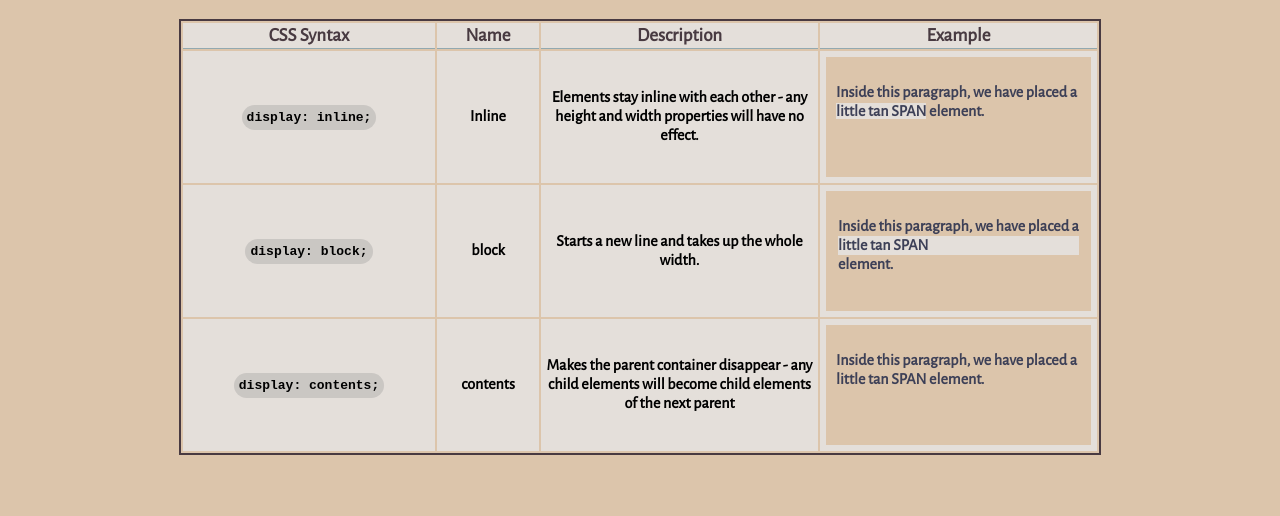
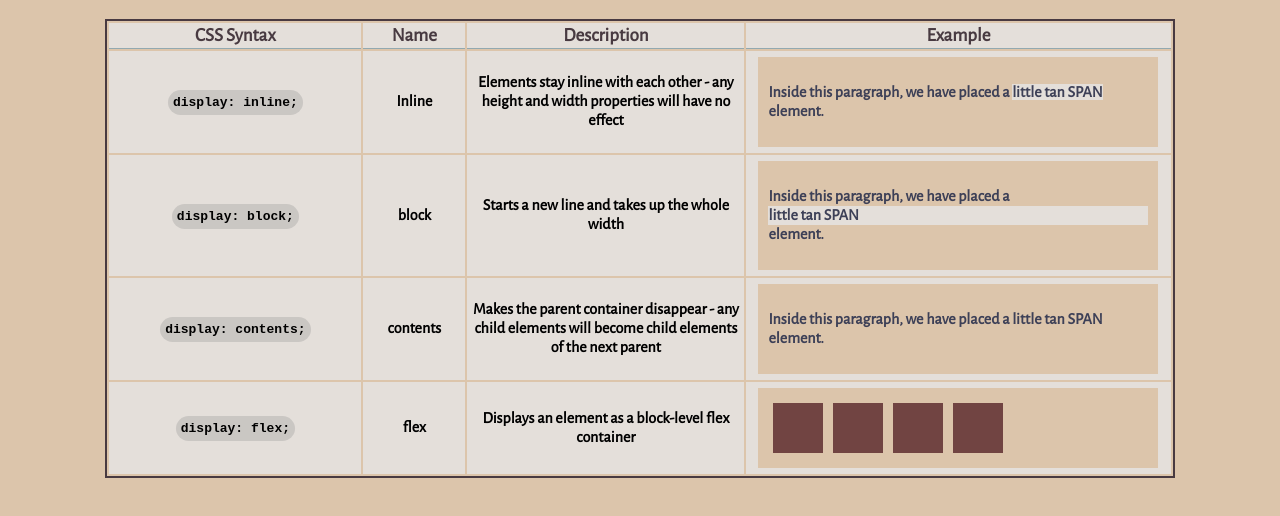
Before and after one commit to ThomasSchwartz18/html-css-cheatsheet, a plain HTML site: page index.html in a window 1280 px wide. Shown: the part 68-584 px from the top of the page. Drawn offline with nearby package versions, Linux system fonts and the light colour scheme.

Commit message:
Added - example code for flex

```diff
--- a/index.html
+++ b/index.html
@@ -37,7 +37,7 @@
                 <!-- Name -->
                 <th class="column--2">Inline</th>
                 <!-- Description -->
-                <th class="column--3">Elements stay inline with each other - any height and width properties will have no effect.</th>
+                <th class="column--3">Elements stay inline with each other - any height and width properties will have no effect</th>
                 <!-- Example -->
                 <th class="column--4">
                     <div class="example--back">
@@ -50,7 +50,7 @@
             <tr>
                 <th class="column--1"><code>display: block;</code></th>
                 <th class="column--2">block</th>
-                <th class="column--3">Starts a new line and takes up the whole width.</th>
+                <th class="column--3">Starts a new line and takes up the whole width</th>
                 <th class="column--4">
                     <div class="example--back">
                         <p>Inside this paragraph, we have placed a <span class="block--span">little tan SPAN</span> element.</p>
@@ -70,6 +70,23 @@
                 </th>
             </tr>
 
+            <!-- new row -->
+            <tr>
+                <th class="column--1"><code>display: flex;</code></th>
+                <th class="column--2">flex</th>
+                <th class="column--3">Displays an element as a block-level flex container</th>
+                <th class="column--4">
+                    <div class="example--back">
+                        <div class="flex--">
+                            <div class="container--block"></div>
+                            <div class="container--block"></div>
+                            <div class="container--block"></div>
+                            <div class="container--block"></div>
+                        </div>
+                    </div>
+                </th>
+            </tr>
+
         </tbody>
 
     </table>
--- a/style.css
+++ b/style.css
@@ -79,7 +79,7 @@ code {
     background-color: rgb(228,223,218);
 
     /* spacing */
-    width: 275px;
+    width: autopx;
 
     /* position */
     text-align: center;
@@ -91,20 +91,28 @@ code {
 /* EXAMPLES */
 .example--back {
 
-    /* spacing */
-    width: 90%;
-    height: 100px;
-    margin: 5px;
-    padding: 10px;
-
     /* design */
     background-color: rgb(220,197,171);
     color: rgb(61,64,87);
 
     /* position */
+    width: 90%;
+    height: auto;
+    margin: 5px;
+    padding: 10px;
     text-align: left;
-    display: flex;
-    justify-content: center;
+
+}
+
+.container--block {
+
+    /* position */
+    height: 50px;
+    width: 50px;
+    margin: 5px;
+
+    /* design */
+    background-color: rgb(113,68,66);
 
 }
 
@@ -136,6 +144,13 @@ code {
 
     /* design */
     background-color: rgb(228,223,218);
+
+}
+
+.flex-- {
+
+    /* display */
+    display: flex;
 
 }
 
```
